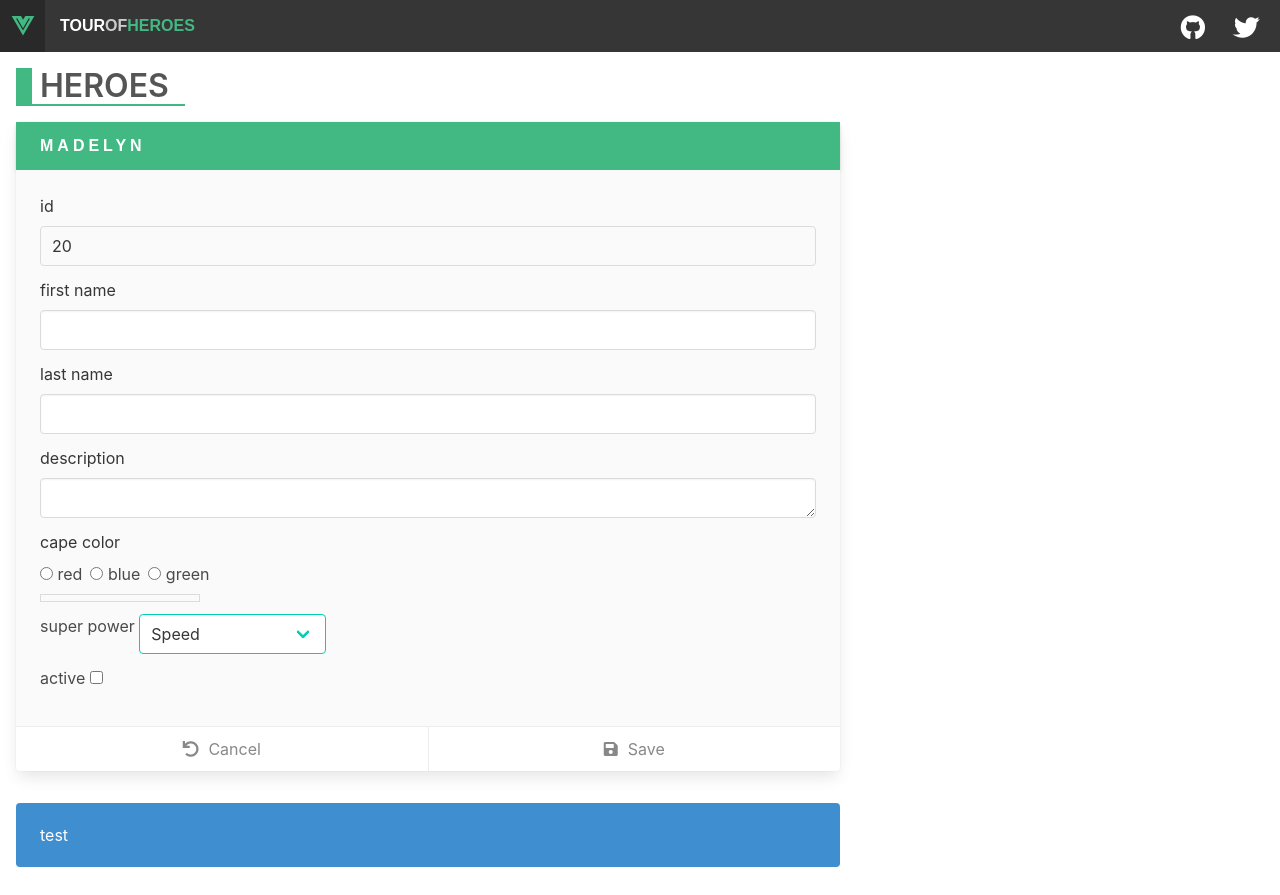
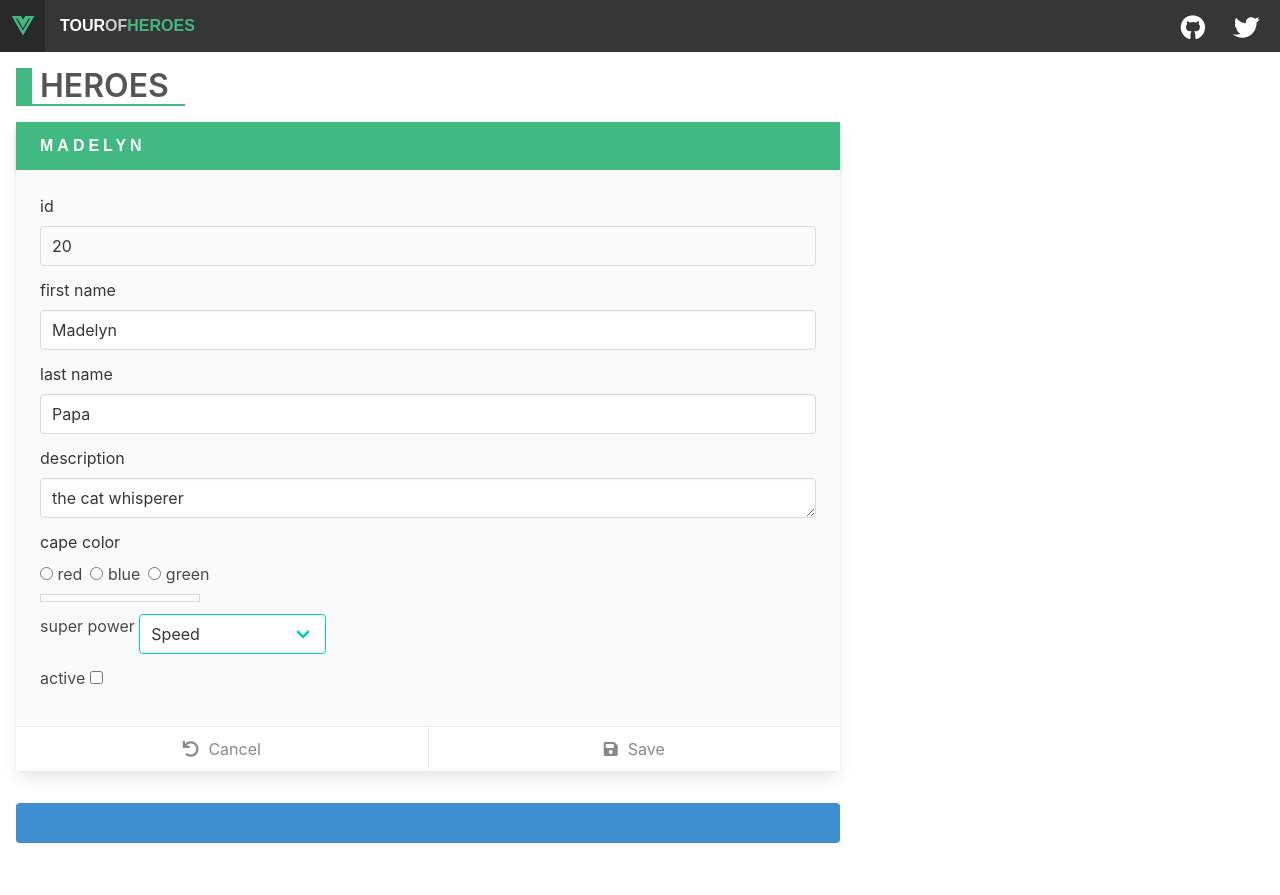
Before and after one commit to bigmosi/vue-app-1, a Vue app in the folder Desktop/vue-heroes3/: page / in a window 1280 px wide. After the commit the page ends 871 px from the top, so only its background shows below. Built offline with nearby package versions, Linux system fonts and the light colour scheme.

Commit message:
adding two way binding ie v-model

```diff
--- a/Desktop/vue-heroes3/src/components/heroes.vue
+++ b/Desktop/vue-heroes3/src/components/heroes.vue
@@ -17,15 +17,15 @@
               </div>
               <div class="field">
                 <label class="label" for="firstName">first name</label>
-                <input class="input" id="firstName" />
+                <input class="input" id="firstName" v-model="hero.firstName" />
               </div>
               <div class="field">
                 <label class="label" for="lastName">last name</label>
-                <input class="input" id="lastName" />
+                <input class="input" id="lastName" v-model="hero.lastName"/>
               </div>
               <div class="field">
                 <label class="label" for="description">description</label>
-                <textarea class="input" id="description" type="text" />
+                <textarea class="input" id="description" type="text" v-model="hero.description"/>
               </div>
               <div class="field">
                 <label class="label">cape color</label>
@@ -60,23 +60,23 @@
               <div class="field">
                 <label class="checkbox" for="active">
                   active
-                  <input type="checkbox" class="is-primary" id="active" />
+                  <input type="checkbox" class="is-primary" id="active" v-model="hero.active" />
                 </label>
               </div>
             </div>
           </div>
           <footer class="card-footer">
-            <button class="link card-footer-item cancel-button">
+            <button class="link card-footer-item cancel-button" @click="cancelHero">
               <i class="fas fa-undo"></i>
               <span>Cancel</span>
             </button>
-            <button class="link card-footer-item">
+            <button class="link card-footer-item"  @click="saveHero()" >
               <i class="fas fa-save"></i>
               <span>Save</span>
             </button>
           </footer>
         </div>
-        <div class="notification is-info">{{ message }}</div>
+        <div class="notification is-info"><pre>{{ message }}</pre></div>
       </div>
     </div>
   </div>
@@ -96,8 +96,17 @@
         power: '',
         actve: true,
       },
-      message: 'test',
+      message: '',
     };
+  },
+  methods: {
+    cancelHero() {
+      this.message = '';
+
+    },
+    saveHero() {
+      this.message = JSON.stringify(this.hero, '\n');
+    }
   },
 };
 </script>
```
